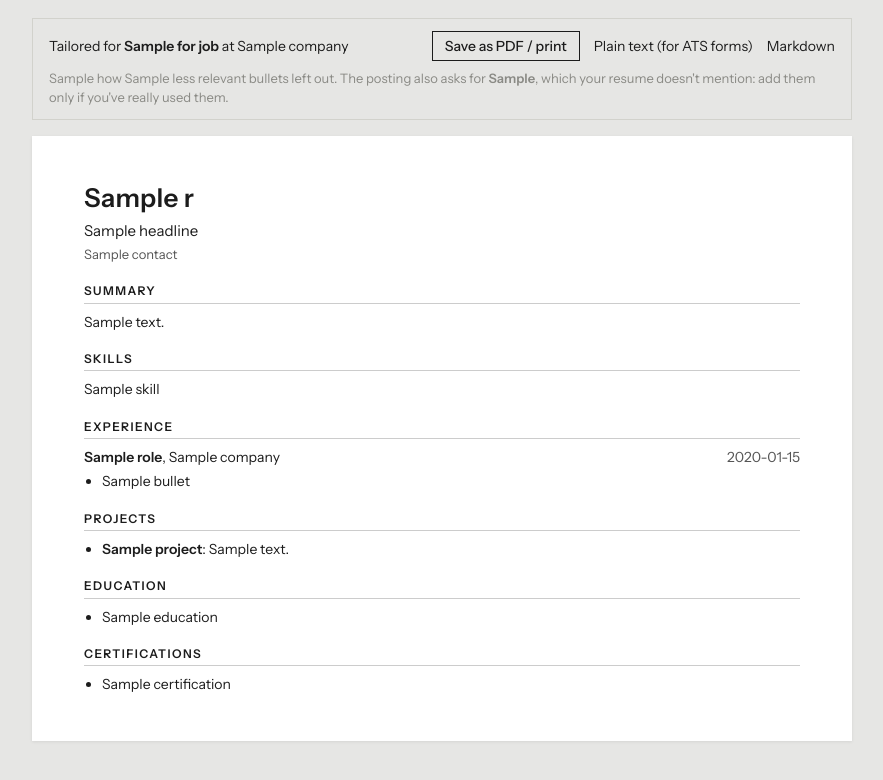
After one commit to surenjanath/jobhunter, a Django app: template django_project/templates/pages/resume.html in a window 1280 px wide. The commit adds this page. Shown: the top 780 px of the page, without its empty margins (198-1081 px from the left). Run offline with Django 5.2, Linux system fonts and the light colour scheme; the template is opened without the code that fills it: most values are stand-ins (such as "Sample title", 1, 10 or a date in 2020).

Commit message:
Tailored resume for any job: print-ready page (Save as PDF), plain text for ATS forms, Markdown
'Tailored resume' in the job dialog opens /resume/<job>/: your resume arranged for that posting. It only selects and
reorders: bullets the matcher found as evidence for a requirement lead each role, the posting's skills come first
(bold on screen), the most relevant projects are kept; headline and summary are word for word. It notes how many
bullets were left out and which required skills your resume doesn't mention (add them only if true).
Downloads: /api/jobs/<id>/resume.txt and .md. Tests check every line comes from the original resume.

```diff
--- a/django_project/config/urls.py
+++ b/django_project/config/urls.py
@@ -11,6 +11,8 @@ urlpatterns = [
     path('analytics/', core_views.analytics_page, name='page-analytics'),
     path('profile/', core_views.profile_page, name='page-profile'),
     path('login/', core_views.login_page, name='page-login'),
+    path('resume/<path:job_id>/', core_views.tailored_resume_page, name='page-resume'),
+    re_path(r'^api/jobs/(?P<job_id>.+)/resume\.(?P<fmt>md|txt)$', core_views.tailored_resume_download, name='resume-download'),
     path('interview/', core_views.interview_page, name='page-interview'),
     path('trinidad/', core_views.trinidad_page, name='page-trinidad'),
     path('settings/', core_views.settings_page, name='page-settings'),
--- a/django_project/static/css/main.css
+++ b/django_project/static/css/main.css
@@ -490,3 +490,30 @@ mark.hl.have{background:rgba(127,127,120,.18)}
 .site-toggle{display:block;margin:6px 0 10px;line-height:1.5}
 .site-toggle input{margin-right:6px;vertical-align:-1px}
 .site-toggle .co{display:block;margin-left:22px}
+/* ---- tailored resume (/resume/<job>/): screen preview + print ------------------------------------------------------ */
+.cv-bar{max-width:820px;margin:18px auto 0;padding:12px 16px;border:1px solid var(--rule);display:flex;flex-wrap:wrap;gap:8px 16px;align-items:center;font-size:14px}
+.cv-actions{display:flex;gap:14px;align-items:center;flex-wrap:wrap;margin-left:auto}
+.cv-actions button.go{border:1px solid var(--ink);padding:4px 12px}
+.cv-actions a{color:var(--ink)}
+.cv-note{flex-basis:100%;margin:0;color:var(--mute);font-size:13px}
+.cv{max-width:820px;margin:16px auto 40px;padding:44px 52px;background:#fff;color:#1c1c1c;font-size:14px;line-height:1.45;box-shadow:0 1px 3px rgba(0,0,0,.08)}
+.cv h1{margin:0;font-size:26px;font-weight:600;letter-spacing:.2px}
+.cv-headline{font-size:15px;margin-top:2px}
+.cv-contact{color:#555;font-size:13px;margin-top:4px}
+.cv h2{font-size:12px;letter-spacing:.12em;text-transform:uppercase;border-bottom:1px solid #ccc;padding-bottom:3px;margin:18px 0 8px}
+.cv p{margin:0}
+.cv ul{margin:4px 0 0;padding-left:18px}
+.cv li{margin:2px 0}
+.cv-skills .m{font-weight:600}
+.cv-role{margin-bottom:10px}
+.cv-rolehead{display:flex;justify-content:space-between;gap:12px}
+.cv-rolehead span{color:#555;white-space:nowrap}
+@media (max-width:700px){.cv{padding:24px 18px}.cv-rolehead{flex-direction:column}}
+@media print{
+  @page{margin:14mm}
+  body{background:#fff}
+  .cv-bar{display:none}
+  .cv{box-shadow:none;margin:0;padding:0;max-width:none;font-size:11.5pt}
+  .cv-role{break-inside:avoid}
+  .cv-skills .m{font-weight:normal}
+}
--- a/django_project/static/js/job.js
+++ b/django_project/static/js/job.js
@@ -19,7 +19,7 @@ function setTab(t){ CURRENT_TAB=t; syncTabs(); if(CURRENT_JOB) renderJobTab(CURR
 document.querySelectorAll('#jobTabs .tab, #jobSubTabsReq .tab, #jobSubTabsAi .tab').forEach(el=>el.onclick=()=>setTab(el.dataset.tab));
 async function openJob(jobId){
   const j=JOBS.find(x=>x.job_id===jobId); if(!j) return;
-  $('#jobTitle').textContent=j.title; $('#jobSub').textContent=`${j.company} · ${j.location||'—'} · ${j.source}`; $('#jobApply').href=j.url||'#'; $('#jobNote').textContent=`Fit ${j.fit_score} · ${j.tier} · ${j.posted_at||'—'}`; $('#jobBody').innerHTML='<span class="co">Analyzing…</span>'; jobDlg.showModal(); CURRENT_JOB=j; CURRENT_TAB='match'; syncTabs();
+  $('#jobTitle').textContent=j.title; $('#jobSub').textContent=`${j.company} · ${j.location||'—'} · ${j.source}`; $('#jobApply').href=j.url||'#'; $('#jobResume').href='/resume/'+encodeURIComponent(j.job_id)+'/'; $('#jobNote').textContent=`Fit ${j.fit_score} · ${j.tier} · ${j.posted_at||'—'}`; $('#jobBody').innerHTML='<span class="co">Analyzing…</span>'; jobDlg.showModal(); CURRENT_JOB=j; CURRENT_TAB='match'; syncTabs();
   try{const d=await jfetch(`/api/jobs/${encodeURIComponent(jobId)}/`); if(d.error) throw new Error(d.error); CURRENT_JOB={...j, ...d.job, details:d.details, likelihood:d.likelihood}; Object.assign(j, CURRENT_JOB); renderJobTab(CURRENT_JOB);}catch(e){$('#jobBody').innerHTML=`<div class="banner w">${esc(e.message)}</div><pre class="co">${esc(j.description||'').slice(0,3000)}</pre>`;}
 }
 function renderJobTab(j){
--- a/django_project/templates/base.html
+++ b/django_project/templates/base.html
@@ -8,7 +8,7 @@
 <link rel="preconnect" href="https://fonts.googleapis.com">
 <link rel="preconnect" href="https://fonts.gstatic.com" crossorigin>
 <link href="https://fonts.googleapis.com/css2?family=Instrument+Sans:ital,wght@0,400;0,500;0,600;1,400&display=swap" rel="stylesheet">
-<link rel="stylesheet" href="{% static 'css/main.css' %}?v=14">
+<link rel="stylesheet" href="{% static 'css/main.css' %}?v=15">
 {% block extra_css %}{% endblock %}
 </head>
 <body data-page="{{ page|default:'' }}">
--- a/django_project/templates/layout.html
+++ b/django_project/templates/layout.html
@@ -36,7 +36,7 @@
 <script src="{% static 'js/core.js' %}?v=3"></script>
 <script src="{% static 'js/charts.js' %}?v=1"></script>
 <script src="{% static 'js/ui.js' %}?v=6"></script>
-<script src="{% static 'js/job.js' %}?v=4"></script>
+<script src="{% static 'js/job.js' %}?v=5"></script>
 <script src="{% static 'js/match.js' %}?v=5"></script>
 <script src="{% static 'js/ai.js' %}?v=9"></script>
 <script src="{% static 'js/auth.js' %}?v=2"></script>
--- /dev/null
+++ b/django_project/templates/pages/resume.html
@@ -0,0 +1,36 @@
+{% extends "base.html" %}
+{% block title %}{{ r.name|default:"Resume" }} · {{ r.for_job.company }}{% endblock %}
+{% block body %}
+{% if r.error %}
+<main class="cv"><p>{{ r.error }}. <a href="/profile/">Go to Profile</a></p></main>
+{% else %}
+<div class="cv-bar">
+  <span>Tailored for <b>{{ r.for_job.title }}</b>{% if r.for_job.company %} at {{ r.for_job.company }}{% endif %}</span>
+  <span class="cv-actions">
+    <button type="button" class="go" onclick="window.print()">Save as PDF / print</button>
+    <a href="/api/jobs/{{ job_id|urlencode }}/resume.txt">Plain text (for ATS forms)</a>
+    <a href="/api/jobs/{{ job_id|urlencode }}/resume.md">Markdown</a>
+  </span>
+  <p class="cv-note">{{ r.notes.how }}{% if r.notes.bullets_left_out %} {{ r.notes.bullets_left_out }} less relevant bullet{{ r.notes.bullets_left_out|pluralize }} left out.{% endif %}
+    {% if r.notes.missing_required %}The posting also asks for <b>{{ r.notes.missing_required|join:", " }}</b>, which your resume doesn't mention: add them only if you've really used them.{% endif %}</p>
+</div>
+<main class="cv">
+  <header>
+    <h1>{{ r.name }}</h1>
+    {% if r.headline %}<div class="cv-headline">{{ r.headline }}</div>{% endif %}
+    <div class="cv-contact">{{ r.contact|join:"  ·  " }}</div>
+  </header>
+  {% if r.summary %}<section><h2>Summary</h2><p>{{ r.summary }}</p></section>{% endif %}
+  {% if r.skills %}<section><h2>Skills</h2><p class="cv-skills">{% for s in r.skills %}<span{% if s in r.skills_matched %} class="m"{% endif %}>{{ s }}</span>{% if not forloop.last %}, {% endif %}{% endfor %}</p></section>{% endif %}
+  {% if r.roles %}<section><h2>Experience</h2>
+    {% for role in r.roles %}<div class="cv-role">
+      <div class="cv-rolehead"><div><b>{{ role.title }}</b>{% if role.company %}, {{ role.company }}{% endif %}</div><span>{{ role.dates }}</span></div>
+      <ul>{% for b in role.bullets %}<li>{{ b }}</li>{% endfor %}</ul>
+    </div>{% endfor %}
+  </section>{% endif %}
+  {% if r.projects %}<section><h2>Projects</h2><ul>{% for p in r.projects %}<li><b>{{ p.name }}</b>: {{ p.text }}</li>{% endfor %}</ul></section>{% endif %}
+  {% if r.education %}<section><h2>Education</h2><ul>{% for e in r.education %}<li>{{ e }}</li>{% endfor %}</ul></section>{% endif %}
+  {% if r.certifications %}<section><h2>Certifications</h2><ul>{% for c in r.certifications %}<li>{{ c }}</li>{% endfor %}</ul></section>{% endif %}
+</main>
+{% endif %}
+{% endblock %}
--- a/django_project/templates/partials/_dialogs.html
+++ b/django_project/templates/partials/_dialogs.html
@@ -55,6 +55,7 @@
     <span class="note" id="jobNote"></span>
     <button type="button" id="jobCopy">Copy link</button>
     <button type="button" id="jobCoverBtn">Draft letter</button>
+    <a id="jobResume" target="_blank" rel="noopener"><button type="button">Tailored resume</button></a>
     <a id="jobApply" target="_blank"><button type="button" class="go">Open posting</button></a>
   </div>
 </dialog>
```
Also changed, not shown: django_project/core/tests.py (+48 -0 lines), django_project/core/views.py (+31 -0 lines), jobhunt/src/tailored_resume.py (added, +111 -0 lines).
